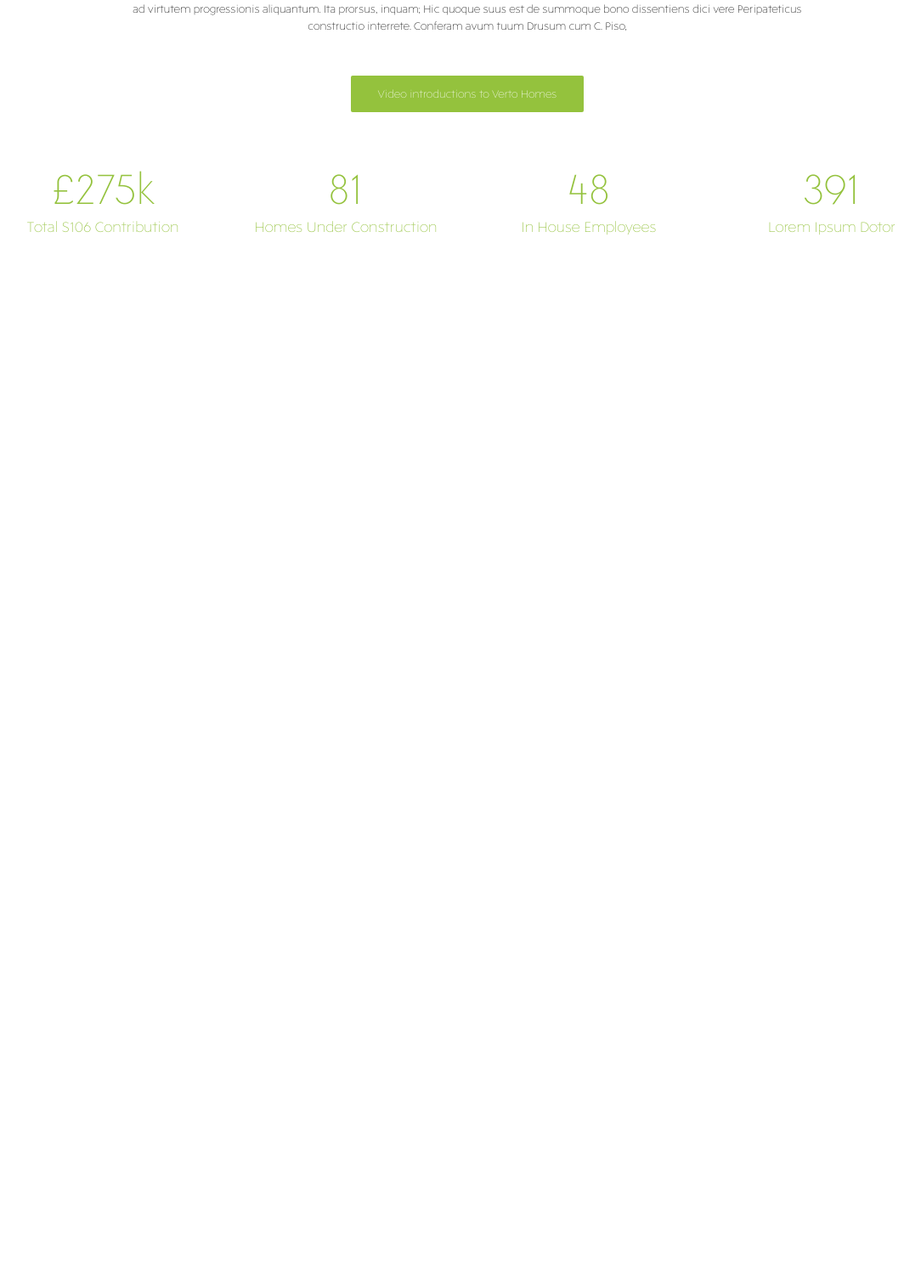
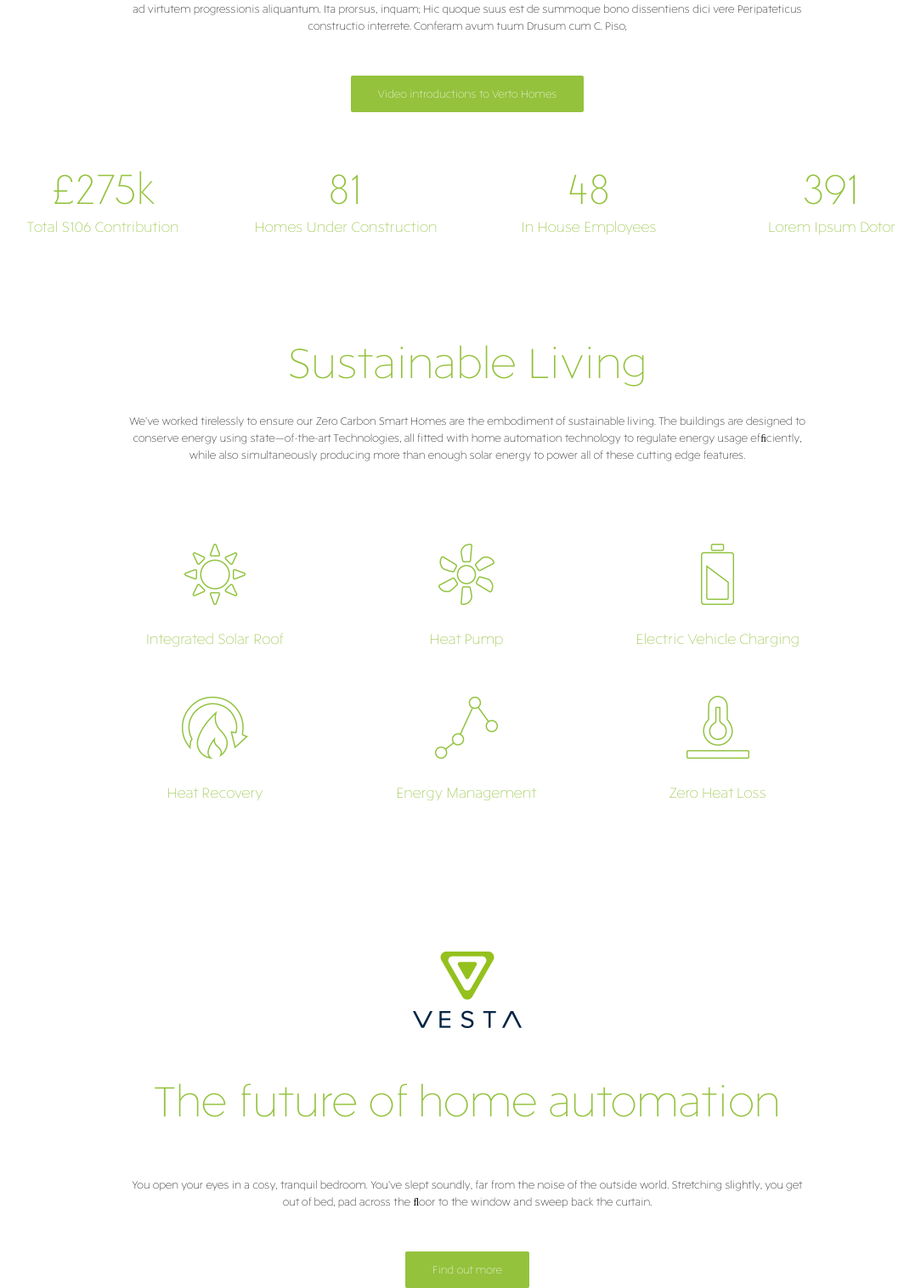
Before and after one commit to harrywynnwill/website-tech-test, a plain HTML site: page index.html in a window 1280 px wide. Shown: the part 1035-2551 px from the top of the page at 85% size, without its empty margins (90-1174 px from the left). Before the commit the page ends 1319 px from the top, so only its background shows below. Drawn offline with nearby package versions, Linux system fonts and the light colour scheme.

Commit message:
vesta added

```diff
--- a/css/main.css
+++ b/css/main.css
@@ -1,13 +1,40 @@
 
-.page{
 
+.automation {
+  width: 100%;
   position: relative;
 }
+.home{
+
+
+  width: auto;
+}
+.home img {
+  width: 100%;
+}
+.phone img {
+  width: 100%;
+}
+
+.phone {
+
+   position:  absolute;
+   bottom: 0;
+   left: 37%;
+   /*margin: 0 auto;*/
+
+}
+
 .figures {
-  padding: 60px
+
+  height: 100%;
+  padding: 60px;
+   overflow:auto;
+
 }
 .quarter {
-  display: inline-block;
+
+
   float: left;
   width:25%;
   text-align: center;
@@ -38,14 +65,73 @@
 
   font-size: 3em;
 }
+.title-two {
+  padding: 60px 20px 20px 20px;
+
+  font-size: 3em;
+}
+
 #sub-title{
   font-size: 1.25em
 }
 
-#blurb {
+.blurb {
   color: black;
   padding: 40px 80px;
     font-size: .75em
+}
+#blurb-two{
+  color: black;
+  padding: 10px 80px;
+    font-size: .75em
+}
+
+.icons{
+  color: #94C23D;
+  padding: 60px 80px;
+   /*overflow:auto;*/
+
+}
+.row {
+  /*overflow:auto;*/
+
+}
+
+.row.bottom{
+padding-top: 30px;
+
+}
+.third.right img {
+  position: relative;
+  right: 20%;
+
+}
+.third.left img {
+  position: relative;
+  left: 20%;
+
+}
+
+
+.third.right p {
+  position: relative;
+  right: 20%;
+
+}
+.third.left p {
+  position: relative;
+  left: 20%;
+}
+
+.third {
+
+  text-align: center;
+  display: inline-block;
+  width: 33%;
+
+}
+.third img {
+  padding: 20px;
 }
 
 p{
@@ -153,7 +239,10 @@ li a:hover {
 }
 
 
-
+.vesta {
+  padding-top: 110px;
+  text-align: center;
+}
 
 .logo img{
   top:30%;
--- a/index.html
+++ b/index.html
@@ -7,7 +7,7 @@
 	<!-- WARNING: for iOS 7, remove the width=device-width and height=device-height attributes. See https://issues.apache.org/jira/browse/CB-4323 -->
 	<!-- <meta name="viewport" content="user-scalable=no, initial-scale=1, maximum-scale=1, minimum-scale=1, width=device-width, height=device-height, target-densitydpi=device-dpi" /> -->
 	<script src="https://code.jquery.com/jquery-2.1.4.min.js"></script>
-	<script src="interface.js"></script>
+	<!-- <script src="interface.js"></script> -->
 
 	<title>VERTO HOMES</title>
 
@@ -55,7 +55,7 @@
 	<div class="heading">
 		<div id="title">We are Verto Homes.</div>
 		<div id="sub-title">We are here to change the world.</div>
-		<div id="blurb">
+		<div class="blurb">
 			<p>Lorem ipsum dolor sit amet, consectetur adipiscing elit. Quaesita enim virtus est, non quae relinqueret naturam </p>
 			<p>veterum, quo etiam Stoici utuntur, hinc capiamus exordium. Quid sequatur, sed quae tueretur. Ergo institutoquid repugnet, vident.</p>
 			<p>Levatio igitur vitiorum magna fit in iis, quid repugnet, vident. Levatio igitur vitiorum magna fit in iis, qui habent</p>
@@ -88,8 +88,72 @@
 			</p>
 		</div>
 	</div>
+  <div class="heading">
+    <div class="title-two">Sustainable Living</div>
+    <div id="blurb-two">
 
+    <p>We’ve worked tirelessly to ensure our Zero Carbon Smart Homes are the embodiment of sustainable living. The buildings are designed to </p>
+    <p>conserve energy using state—of-the-art Technologies, all fitted with home automation technology to regulate energy usage efﬁciently,</p>
+    <p>while also simultaneously producing more than enough solar energy to power all of these cutting edge features.</p>
+  </div>
+</div>
+<div class="icons">
+  <div class="row top">
+    <div class="third left">
+      <img src="images/isr.png" alt="" />
+        <p>Integrated Solar Roof</p>
+    </div>
 
+  <div class="third">
+    <img src="images/hp.png" alt="" />
+    <p>Heat Pump</p>
+
+  </div>
+  <div class="third right">
+    <img src="images/evc.png" alt="" />
+    <p>Electric Vehicle Charging</p>
+  </div>
+</div>
+<div class="row bottom">
+    <div class="third left">
+      <img src="images/hr.png" alt="" />
+        <p>Heat Recovery</p>
+    </div>
+
+  <div class="third">
+    <img src="images/em.png" alt="" />
+    <p>Energy Management</p>
+
+  </div>
+  <div class="third right">
+    <img src="images/zhl.png" alt="" />
+    <p>Zero Heat Loss</p>
+  </div>
+</div>
+</div>
+
+<div class="vesta">
+  <img src="images/vesta-logo.png" alt="" />
+</div>
+<div class="heading">
+  <div class="title-two">The future of home automation</div>
+  <div class="blurb">
+
+  <p>You open your eyes in a cosy, tranquil bedroom. You’ve slept soundly, far from the noise of the outside world. Stretching slightly, you get</p>
+  <p>out of bed, pad across the ﬂoor to the window and sweep back the curtain.</p>
+</div>
+<button class="button" type="button" name="button">Find out more</button>
+
+</div>
+<div class="automation">
+  <div class="home">
+    <img src="images/vesta-back@2x.jpg" alt="" />
+  </div>
+  <div class="phone">
+    <img src="images/vesta-phone.png" alt="" />
+  </div>
+
+</div>
 </body>
 
 </html>
```
Also changed, not shown: images/text.png (added).
